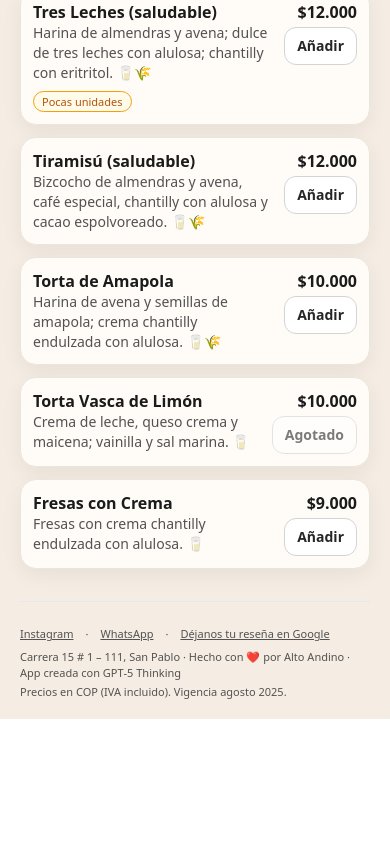
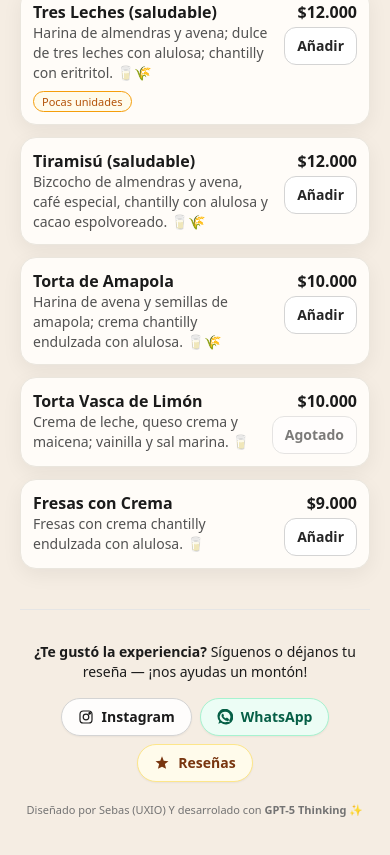
Before and after one commit to codesebastianvega/alto-andino-qrmenu, a React (Vite) app: page / in a window 390 px wide. Shown: the part 6243-7098 px from the top of the page. Before the commit the page ends 6962 px from the top, so only its background shows below. Built offline with nearby package versions, Linux system fonts and the light colour scheme; no server answers.

Commit message:
Update Footer.jsx

```diff
--- a/src/components/Footer.jsx
+++ b/src/components/Footer.jsx
@@ -1,34 +1,99 @@
+// src/components/Footer.jsx
+
+// Enlaces configurables (puedes moverlos a variables de entorno en Vercel)
+const IG_URL =
+  import.meta.env.VITE_INSTAGRAM_URL ||
+  "https://instagram.com/altoandinozipaquira";
+const PHONE = import.meta.env.VITE_WHATSAPP || "573222285900"; // 57 + número sin + ni espacios
+const REVIEWS_URL =
+  import.meta.env.VITE_GOOGLE_REVIEWS_URL ||
+  "https://g.page/r/CUlqcqk_KCXBEBM/review";
+
+// Botón "suave" reutilizable, con icono a la izquierda y estilos coherentes
+function SoftButton({ href, onClick, children, className = "", ariaLabel }) {
+  const base =
+    "inline-flex items-center justify-center gap-2 rounded-full px-4 py-2 text-sm font-semibold " +
+    "border shadow-sm transition focus:outline-none focus:ring-2 focus:ring-offset-2";
+  return href ? (
+    <a
+      href={href}
+      target="_blank"
+      rel="noopener noreferrer"
+      aria-label={ariaLabel}
+      className={`${base} ${className}`}
+    >
+      {children}
+    </a>
+  ) : (
+    <button
+      type="button"
+      onClick={onClick}
+      aria-label={ariaLabel}
+      className={`${base} ${className}`}
+    >
+      {children}
+    </button>
+  );
+}
+
 export default function Footer() {
-  const ig = "https://www.instagram.com/altoandino";
-  const wa = "https://wa.me/573222285900";
-  const googleReview =
-    "https://search.google.com/local/writereview?placeid=YOUR_PLACE_ID"; // Reemplaza YOUR_PLACE_ID
   return (
-    <footer className="pt-6 mt-8 border-t text-[11px] text-neutral-600">
-      <div className="flex flex-wrap items-center gap-3">
-        <a href={ig} target="_blank" rel="noreferrer" className="underline">
-          Instagram
-        </a>
-        <span>·</span>
-        <a href={wa} target="_blank" rel="noreferrer" className="underline">
-          WhatsApp
-        </a>
-        <span>·</span>
-        <a
-          href={googleReview}
-          target="_blank"
-          rel="noreferrer"
-          className="underline"
+    <footer className="mt-10 pt-8 pb-24 text-center border-t border-neutral-200">
+      <p className="text-sm text-alto-text">
+        <span className="font-semibold">¿Te gustó la experiencia?</span>{" "}
+        Síguenos o déjanos tu reseña — ¡nos ayudas un montón!
+      </p>
+
+      {/* Botones coherentes con la paleta: IG (neutro), WA (verde suave), Reviews (ámbar suave) */}
+      <div className="mt-4 flex flex-wrap items-center justify-center gap-2 sm:gap-3">
+        {/* Instagram — neutro elegante */}
+        <SoftButton
+          href={IG_URL}
+          ariaLabel="Abrir Instagram de Alto Andino"
+          className="border-neutral-300 bg-white/90 text-alto-text hover:bg-white focus:ring-neutral-300"
         >
-          Déjanos tu reseña en Google
-        </a>
+          <svg
+            viewBox="0 0 24 24"
+            className="w-4 h-4"
+            fill="none"
+            stroke="currentColor"
+            strokeWidth="1.8"
+          >
+            <rect x="3" y="3" width="18" height="18" rx="5" />
+            <circle cx="12" cy="12" r="4.2" />
+            <circle cx="17.5" cy="6.5" r="1.2" fill="currentColor" />
+          </svg>
+          <span>Instagram</span>
+        </SoftButton>
+
+        {/* WhatsApp — verde suave coherente con la marca */}
+        <SoftButton
+          href={`https://wa.me/${PHONE}`}
+          ariaLabel="Abrir WhatsApp de Alto Andino"
+          className="border-emerald-200 bg-emerald-50 text-emerald-800 hover:bg-emerald-100 focus:ring-emerald-300"
+        >
+          <svg viewBox="0 0 24 24" className="w-4 h-4" fill="currentColor">
+            <path d="M20.5 3.5A10.5 10.5 0 0 0 3.4 18.1L2 22l4-1.3A10.5 10.5 0 1 0 20.5 3.5ZM12 20a8 8 0 1 1 6.6-3.4l-.4.5.9 2.8-2.9-.9-.5.3A8 8 0 0 1 12 20Zm4.6-6.2c-.2-.1-1.4-.7-1.6-.8s-.4-.1-.6.1c-.2.2-.7.8-.8.9-.1.1-.3.1-.5 0s-1-.4-1.9-1.2c-.7-.6-1.2-1.4-1.3-1.6-.1-.2 0-.3.1-.5l.4-.6c.1-.1.1-.3 0-.5-.1-.2-.6-1.4-.8-1.9s-.4-.4-.6-.4h-.5c-.2 0-.5.1-.7.3-.3.3-1 1-1 2.4s1 2.7 1.1 2.9c.1.2 2 3.1 4.8 4.3.7.3 1.3.5 1.7.6.7.2 1.4.2 1.9.1.6-.1 1.4-.6 1.6-1.1.2-.5.2-1 .1-1.1-.1-.1-.2-.2-.4-.3Z" />
+          </svg>
+          <span>WhatsApp</span>
+        </SoftButton>
+
+        {/* Reseñas — ámbar suave (estética cálida/greige) */}
+        <SoftButton
+          href={REVIEWS_URL}
+          ariaLabel="Abrir reseñas en Google"
+          className="border-amber-200 bg-amber-50 text-amber-900 hover:bg-amber-100 focus:ring-amber-300"
+        >
+          <svg viewBox="0 0 24 24" className="w-4 h-4" fill="currentColor">
+            <path d="m12 2 2.6 6.7 7.1.5-5.4 4.4 1.8 6.9L12 17.8 5.9 20.5l1.8-6.9L2.3 9.2l7.1-.5L12 2z" />
+          </svg>
+          <span>Reseñas</span>
+        </SoftButton>
       </div>
-      <p className="mt-2">
-        Carrera 15 # 1 – 111, San Pablo · Hecho con ❤️ por Alto Andino · App
-        creada con GPT‑5 Thinking
-      </p>
-      <p className="mt-1">
-        Precios en COP (IVA incluido). Vigencia agosto 2025.
+
+      <p className="mt-5 text-[11px] text-neutral-500">
+        Diseñado por Sebas (UXIO) Y desarrolado con{" "}
+        <span className="font-semibold">GPT-5 Thinking</span> ✨
       </p>
     </footer>
   );
```
